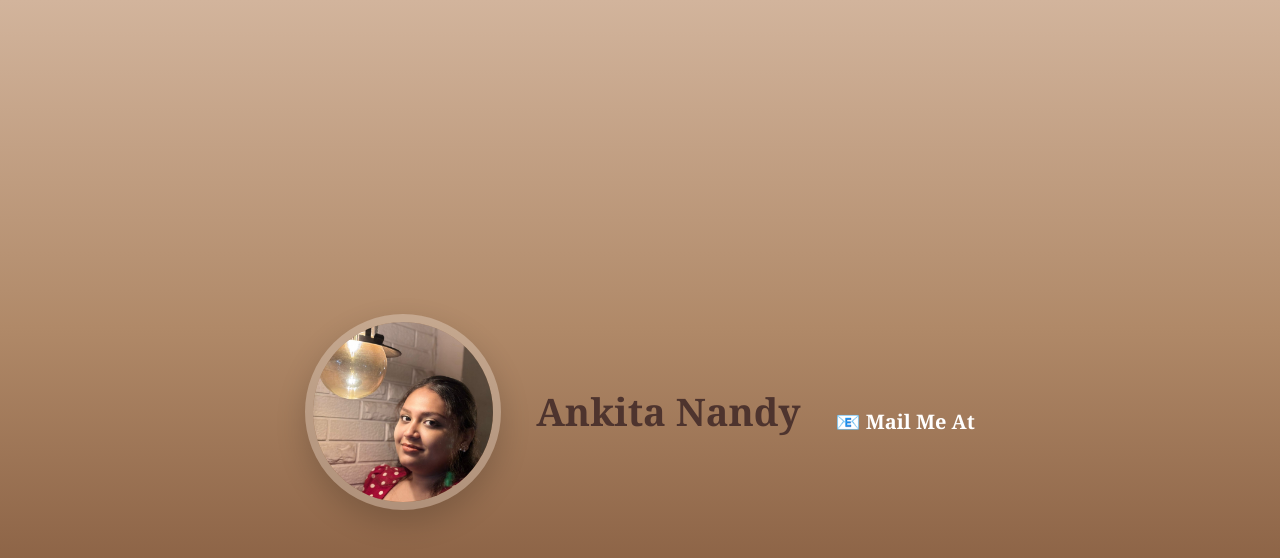
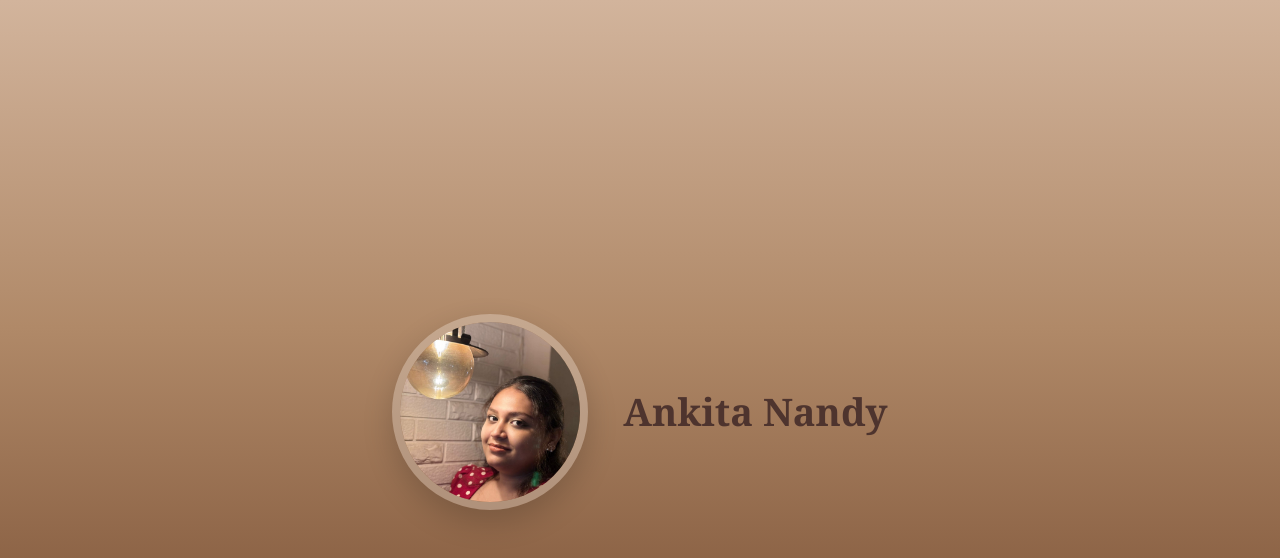
Before and after one commit to ankita06nandy/ankita06nandy.github.io, a plain HTML site: page index.html in a window 1280 px wide. Shown: the top 558 px of the page. Drawn offline with Linux system fonts and the light colour scheme.

Commit message:
Remove email link from index.html
Removed email link from the header section.

```diff
--- a/index.html
+++ b/index.html
@@ -38,19 +38,6 @@ line-height:1.2;
 ">
 Ankita Nandy
 </h1>
-
-<a
-href="mailto:ankita06nandy@gmail.com"
-style="
-margin-top:20px;
-display:block;
-color:white;
-text-decoration:none;
-font-size:20px;
-font-weight:600;
-">
-📧 Mail Me At
-</a>
 </div>
 
 
```
